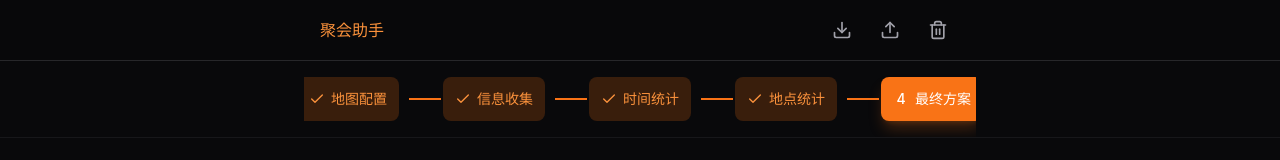
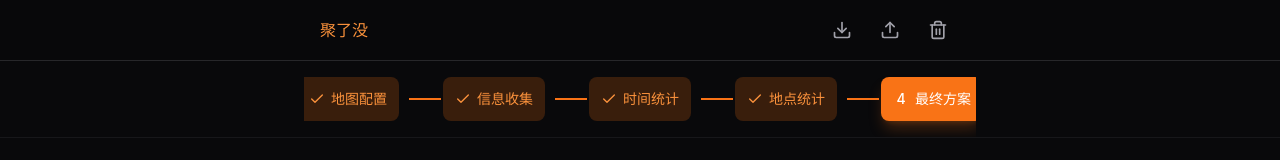
Before and after one commit to AncientSword/PartyOrganization, a React (Vite) app: page /#/result in a window 1280 px wide. Shown: the top 160 px of the page. Built offline with nearby package versions, Linux system fonts and the light colour scheme.

Commit message:
页面标题改为「聚了没」

```diff
--- a/index.html
+++ b/index.html
@@ -4,7 +4,7 @@
     <meta charset="UTF-8" />
     <link rel="icon" type="image/svg+xml" href="/favicon.svg" />
     <meta name="viewport" content="width=device-width, initial-scale=1.0" />
-    <title>My Trae Project</title>
+    <title>聚了没</title>
     <script type="module">
       if (import.meta.hot?.on) {
         import.meta.hot.on('vite:error', (error) => {
--- a/src/App.tsx
+++ b/src/App.tsx
@@ -14,7 +14,7 @@ export default function App() {
         <header className="sticky top-0 z-40 bg-zinc-950/80 backdrop-blur-lg border-b border-zinc-800">
           <div className="max-w-2xl mx-auto px-4">
             <div className="flex items-center justify-between py-2 gap-2 min-h-[48px]">
-              <h1 className="text-base font-bold text-orange-400 shrink-0">聚会助手</h1>
+              <h1 className="text-base font-bold text-orange-400 shrink-0">聚了没</h1>
               <ImportExportBar />
             </div>
           </div>
--- a/src/utils/export.ts
+++ b/src/utils/export.ts
@@ -16,7 +16,7 @@ export function exportData() {
   const url = URL.createObjectURL(blob);
   const a = document.createElement('a');
   a.href = url;
-  a.download = `聚会助手_${new Date().toISOString().slice(0, 10)}.json`;
+  a.download = `聚了没_${new Date().toISOString().slice(0, 10)}.json`;
   a.click();
   URL.revokeObjectURL(url);
 }
```
